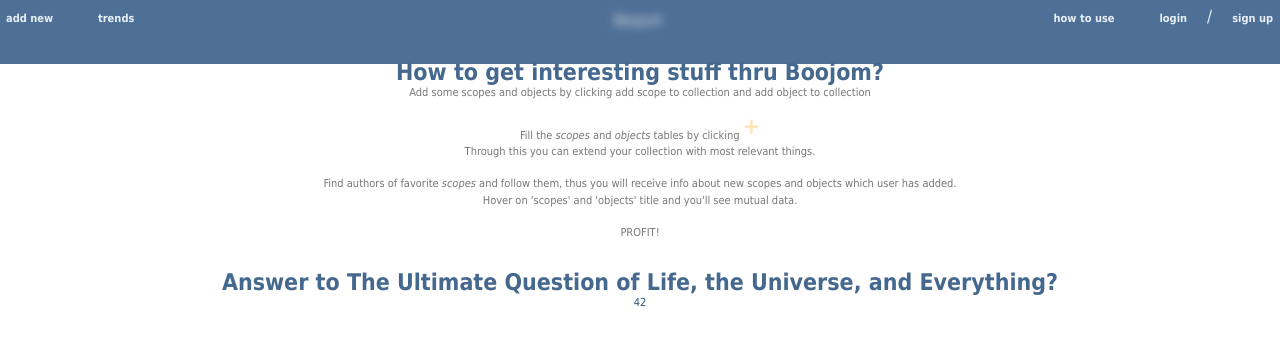
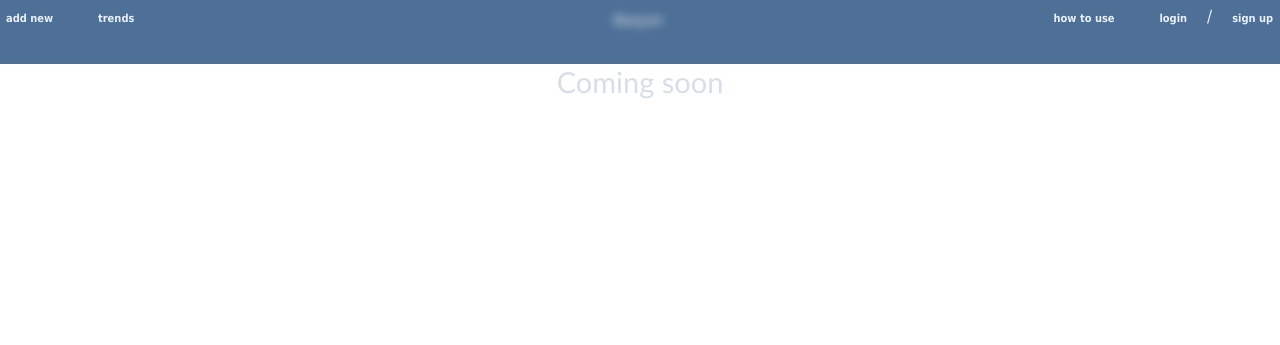
Before and after one commit to klapauciuz/boojum, a Flask app: page /howtouse in a window 1280 px wide. Shown: the top 345 px of the page. Run offline with Flask 2, Linux system fonts and the light colour scheme; some libraries are stand-ins or nearby versions.

Commit message:
coming soon

```diff
--- a/templates/info.html
+++ b/templates/info.html
@@ -1,16 +1,7 @@
 {% extends "base.html" %}
 {% block content %}
 <center>
-  <h2>How to get interesting stuff thru Boojom?</h2>
-  <h3>Add some scopes and objects by clicking <span id="example_add_tag">add scope to collection</span> and <span id="example_add_obj">add object to collection</span></h3><br>
-  <h3>Fill the <i>scopes</i> and <i>objects</i> tables by clicking <sup class='fill_example' disabled='true'>+</sup><br> Through this you can extend your collection with most relevant things.
-  </h3><br>
-  <h3>Find authors of favorite <i>scopes</i> and follow them, thus you will receive info about new scopes and objects which user has added.<br> Hover on 'scopes' and 'objects' title and you'll see mutual data.</h3><br>
-  <h3>PROFIT!</h3>
-  <br><br>
-
-  <h2>Answer to The Ultimate Question of Life, the Universe, and Everything?</h2>
-  <h3><a href="42">42</a></h3>
+  <h1>Coming soon</h1>
 </center>
 <script type="text/javascript">
 
```
